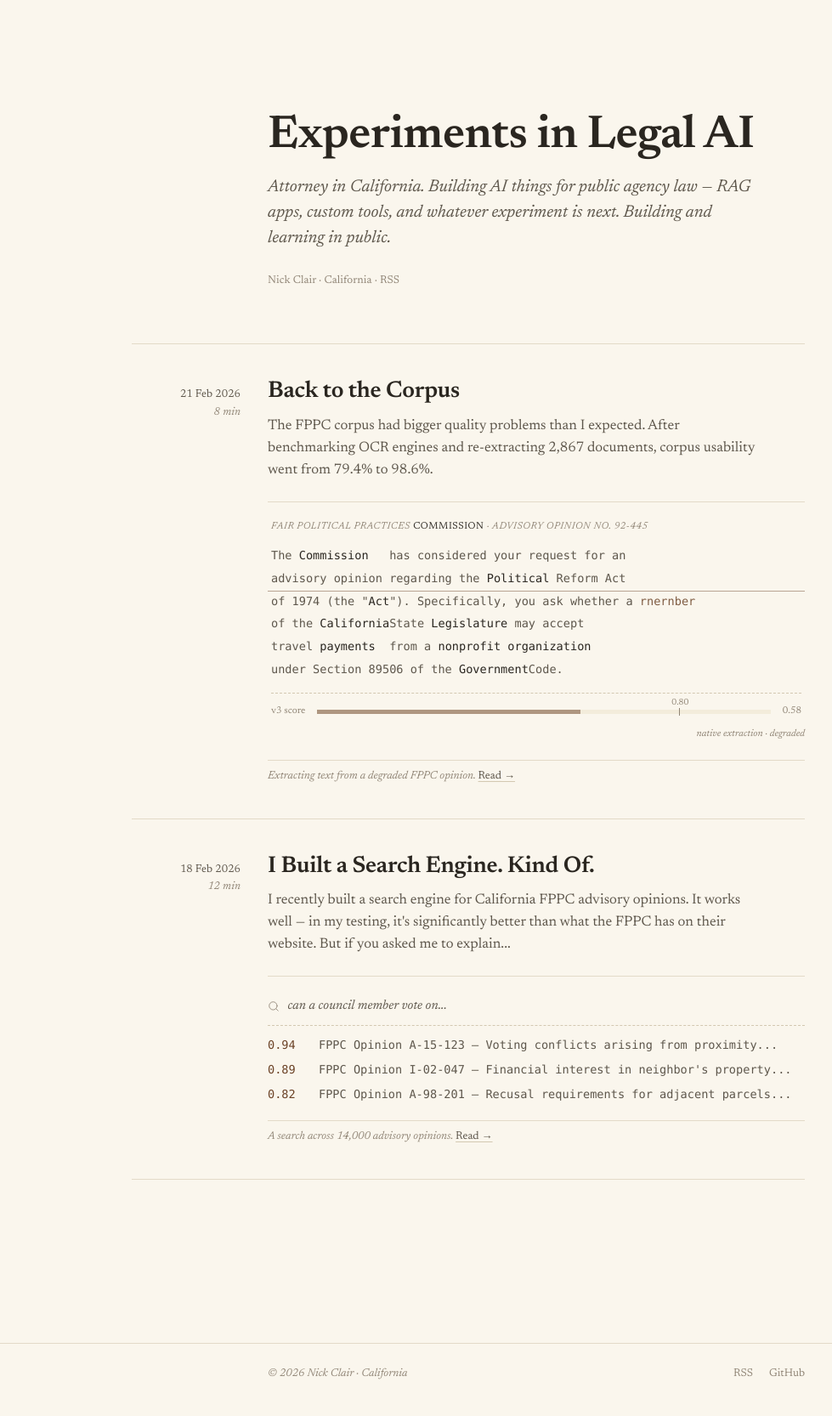
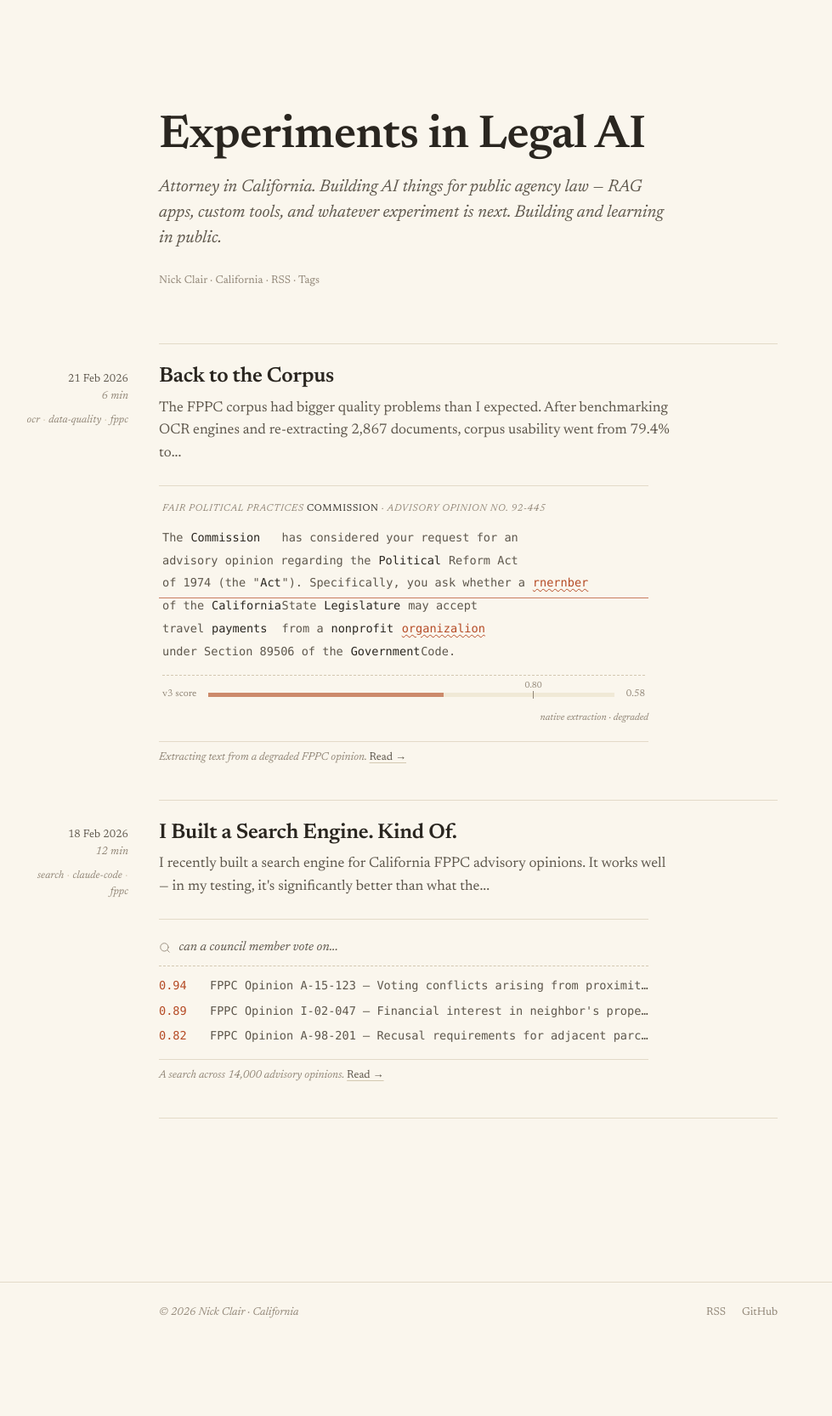
Before and after one commit to nomindnick/nomindnick.github.io, a Jekyll site: the page built from index.html, in a window 1280 px wide. Shown: the whole page at 85% size, without its empty margins (89-1068 px from the left). Built offline with Jekyll 4.4.1, drawn with Linux system fonts in a browser that asks for light colours; after the commit the page ends 1594 px from its top, so only the background shows below that.

Commit message:
Notebook: tags, /tags/ page, true-centered layout, animation polish
Layout: marginalia now floats absolutely in the left gutter so the main
column sits true-centered on the viewport (no more offset-right). Bumped
--measure to 50rem; --measure-body content cap is 42rem.

Tags: rendered in marginalia under date+reading-time, italic muted text
linking to /tags/#<slug>. New /tags/ page lists all tags as a jump-cloud
at top, then a section per tag with reverse-chrono post listings (no
plugin needed — uses site.tags).

Density: homepage excerpt now renders only when post body > 180 words,
so future short dev-diary posts will show title + tags without the
visual weight of an excerpt.

Animation polish: corrupted text shifts to a wavy red-orange underline
spell-check cue (replaces the crossfade-strikethrough), bumping
contrast on cream and removing the mid-transition merge artifacts.
Scan line opacity raised; .ocr-swap padding adds breathing room so
adjacent words like 'Government Code' don't visually merge during
the swap.

```diff
--- a/_layouts/home.html
+++ b/_layouts/home.html
@@ -7,23 +7,30 @@ layout: default
     <h1 class="site-title">{{ site.title }}</h1>
     <p class="site-bio">{{ site.author.bio }}</p>
     <p class="site-meta">
-      {{ site.author.name }}<span class="sep" aria-hidden="true"> &middot; </span>{{ site.author.location }}<span class="sep" aria-hidden="true"> &middot; </span><a href="{{ '/feed.xml' | relative_url }}">RSS</a>
+      {{ site.author.name }}<span class="sep" aria-hidden="true"> &middot; </span>{{ site.author.location }}<span class="sep" aria-hidden="true"> &middot; </span><a href="{{ '/feed.xml' | relative_url }}">RSS</a><span class="sep" aria-hidden="true"> &middot; </span><a href="{{ '/tags/' | relative_url }}">Tags</a>
     </p>
   </header>
 
   <main class="archive">
     {% for post in site.posts %}
-    {% assign words = post.content | number_of_words %}
-    {% assign minutes = words | divided_by: site.words_per_minute %}
+    {% assign body_words = post.content | strip_html | number_of_words %}
+    {% assign minutes = body_words | divided_by: site.words_per_minute %}
     {% if minutes < 1 %}{% assign minutes = 1 %}{% endif %}
     <article class="entry">
       <aside class="entry-margin">
         <time class="margin-date" datetime="{{ post.date | date_to_xmlschema }}">{{ post.date | date: "%-d %b %Y" }}</time>
         <span class="margin-meta">{{ minutes }} min</span>
+        {% if post.tags.size > 0 %}
+        <p class="margin-tags">
+          {% for tag in post.tags %}<a href="{{ '/tags/' | relative_url }}#{{ tag | slugify }}">{{ tag }}</a>{% unless forloop.last %} <span class="tag-sep" aria-hidden="true">·</span> {% endunless %}{% endfor %}
+        </p>
+        {% endif %}
       </aside>
       <div class="entry-main">
         <h2 class="entry-title"><a href="{{ post.url | relative_url }}">{{ post.title }}</a></h2>
-        <p class="entry-excerpt">{{ post.excerpt | strip_html | truncatewords: 36 }}</p>
+        {% if body_words > 180 %}
+        <p class="entry-excerpt">{{ post.excerpt | strip_html | truncatewords: 24 }}</p>
+        {% endif %}
 
         {% if post.animation %}
         <figure class="entry-figure">
--- a/assets/css/style.css
+++ b/assets/css/style.css
@@ -2,8 +2,8 @@
 ---
 /* ============================================================
    Notebook — Experiments in Legal AI
-   Cream paper, Newsreader serif, marginalia in a left gutter,
-   framed inline figures, asterism section separators.
+   Cream paper, Newsreader serif, marginalia floating in the left
+   gutter so the main column stays true-centered on the page.
    ============================================================ */
 
 :root {
@@ -11,22 +11,27 @@
   --mono: ui-monospace, "SF Mono", "JetBrains Mono", Menlo, Consolas, monospace;
 
   --paper:      #faf6ed;
-  --paper-deep: #f3ecdb;
+  --paper-deep: #f0e9d6;
   --ink:        #2a2620;
   --ink-soft:   #5e574c;
   --ink-mute:   #908576;
   --hairline:   #e3dac8;
   --hairline-2: #d3c8b1;
 
-  /* a single warm accent — used for link interactions only */
+  /* one warm accent — used for link interactions and the OCR highlight */
   --accent:     #6b4226;
+  --accent-hot: #b54b25;     /* a more saturated red-orange for animation accents */
 
-  --measure:    44rem;          /* main reading column */
-  --margin-w:   8rem;           /* width of marginalia gutter */
-  --gap:        2rem;           /* gap between marginalia and main */
+  --measure:    50rem;       /* main column width */
+  --margin-w:   8rem;        /* width of marginalia gutter */
+  --gap:        2.25rem;     /* gap between marginalia and main */
   --gutter:     clamp(1.25rem, 4vw, 2.25rem);
 
-  --fs-base:    1.0625rem;      /* 17px */
+  /* breakpoint where marginalia drops inline above each entry —
+     viewport must hold (margin + gap) on each side of the main column */
+  --bp-marginalia: 64rem;
+
+  --fs-base:    1.0625rem;   /* 17px */
   --lh-base:    1.62;
   --fs-small:   0.8125rem;
   --fs-meta:    0.875rem;
@@ -95,26 +100,24 @@ a:focus-visible {
 
 em, i { font-style: italic; }
 
-/* --- Page shell with marginalia gutter --- */
+/* --- Page shell — main column, true-centered on viewport --- */
 
 .page {
-  /* widthwise we accommodate margin + gap + main, centered on page */
-  max-width: calc(var(--margin-w) + var(--gap) + var(--measure));
+  max-width: var(--measure);
   margin: 0 auto;
   padding-left: var(--gutter);
   padding-right: var(--gutter);
+  position: relative;
 }
 
 /* --- Masthead --- */
 
 .masthead {
-  /* masthead aligns to the main column, not the marginalia gutter,
-     so the eye lands on it cleanly */
-  margin-left: calc(var(--margin-w) + var(--gap));
   padding-top: var(--space-7);
   padding-bottom: var(--space-5);
-  max-width: var(--measure);
 }
+
+.tags-masthead { padding-top: var(--space-6); }
 
 .site-title {
   font-size: clamp(2.4rem, 6vw, 3.4rem);
@@ -129,7 +132,7 @@ em, i { font-style: italic; }
   line-height: 1.5;
   color: var(--ink-soft);
   font-style: italic;
-  max-width: 36rem;
+  max-width: 38rem;
   margin: 0 0 var(--space-3);
 }
 
@@ -142,38 +145,41 @@ em, i { font-style: italic; }
 .site-meta a { color: var(--ink-mute); text-decoration-color: transparent; }
 .site-meta a:hover { color: var(--accent); text-decoration-color: var(--accent); }
 
-/* --- Archive (homepage) and Post entries share the marginalia layout --- */
+/* --- Archive entry — marginalia floats in left gutter --- */
 
 .archive {
   padding-bottom: var(--space-6);
 }
 
 .entry {
-  display: grid;
-  grid-template-columns: var(--margin-w) var(--gap) minmax(0, var(--measure));
-  align-items: baseline;
+  position: relative;
+  padding: var(--space-3) 0 var(--space-4);
+  border-top: 1px solid var(--hairline);
 }
-
-.archive .entry {
-  padding: var(--space-4) 0;
-  border-top: 1px solid var(--hairline);
+.archive .entry:first-child {
+  /* the very first entry: a bit more breathing room from masthead */
+  padding-top: var(--space-3);
 }
 .archive .entry:last-child {
   border-bottom: 1px solid var(--hairline);
 }
 
 .entry-margin {
-  grid-column: 1 / 2;
+  position: absolute;
+  top: var(--space-3);
+  left: 0;
+  margin-left: calc(-1 * (var(--margin-w) + var(--gap)));
+  width: var(--margin-w);
   text-align: right;
   font-size: var(--fs-small);
   color: var(--ink-mute);
   font-style: italic;
-  line-height: 1.4;
-  padding-top: 0.4rem;
+  line-height: 1.45;
+  padding-top: 0.45rem;
 }
 
 .entry-main {
-  grid-column: 3 / 4;
+  /* main content sits in normal flow — full width of .page */
 }
 
 .margin-date {
@@ -182,13 +188,34 @@ em, i { font-style: italic; }
   font-feature-settings: "onum" 1;
   letter-spacing: 0.005em;
   color: var(--ink-soft);
-  margin-bottom: 0.15rem;
+  margin-bottom: 0.1rem;
 }
 
 .margin-meta {
   display: block;
   font-feature-settings: "onum" 1;
   letter-spacing: 0.005em;
+}
+
+.margin-tags {
+  margin: 0.55rem 0 0;
+  font-style: normal;
+  font-size: 0.78rem;
+  letter-spacing: 0.005em;
+  line-height: 1.5;
+}
+.margin-tags a {
+  color: var(--ink-mute);
+  text-decoration-color: transparent;
+  font-style: italic;
+}
+.margin-tags a:hover {
+  color: var(--accent);
+  text-decoration-color: var(--accent);
+}
+.margin-tags .tag-sep {
+  color: var(--hairline-2);
+  margin: 0 0.05em;
 }
 
 .margin-back {
@@ -206,41 +233,52 @@ em, i { font-style: italic; }
   text-transform: lowercase;
   letter-spacing: 0.05em;
   color: var(--ink-mute);
+  display: block;
+  padding-top: 0.45rem;
 }
 
 /* --- Archive entry content --- */
 
 .entry-title {
-  font-size: 1.7rem;
+  font-size: 1.55rem;
   font-weight: 600;
   letter-spacing: -0.01em;
   line-height: 1.2;
-  margin-bottom: 0.6rem;
+  margin-bottom: 0.55rem;
 }
 .entry-title a {
   color: var(--ink);
   text-decoration: none;
+  background-image: linear-gradient(var(--accent), var(--accent));
+  background-size: 0% 1px;
+  background-repeat: no-repeat;
+  background-position: 0 100%;
+  transition: background-size 0.4s var(--ease-out), color 0.25s var(--ease-out);
 }
-.entry-title a:hover { color: var(--accent); }
+.entry-title a:hover {
+  color: var(--accent);
+  background-size: 100% 1px;
+}
 
 .entry-excerpt {
-  font-size: 1.05rem;
+  font-size: 1.0625rem;
   line-height: 1.55;
   color: var(--ink-soft);
   margin: 0 0 var(--space-2);
-  max-width: 36rem;
+  max-width: 38rem;
 }
 
-/* --- Inline figure (within entries) --- */
+/* --- Inline figure (within homepage entries) --- */
 
 .entry-figure {
   margin: var(--space-3) 0 0;
+  max-width: 36rem;
 }
 
 .figure-frame {
   border-top: 1px solid var(--hairline);
   border-bottom: 1px solid var(--hairline);
-  padding: 1.25rem 0;
+  padding: 1.1rem 0;
 }
 
 .figure-caption {
@@ -262,13 +300,7 @@ em, i { font-style: italic; }
 .post {
   padding-top: var(--space-5);
   padding-bottom: var(--space-5);
-}
-
-.post-margin {
-  /* on post pages the marginalia floats but stays aligned to the title */
-  position: sticky;
-  top: 2rem;
-  align-self: start;
+  border-top: none;
 }
 
 .post-title {
@@ -279,6 +311,7 @@ em, i { font-style: italic; }
   margin-bottom: var(--space-3);
   hanging-punctuation: first last;
   font-optical-sizing: auto;
+  max-width: 42rem;
 }
 
 /* --- Article body --- */
@@ -288,6 +321,7 @@ em, i { font-style: italic; }
   line-height: var(--lh-base);
   color: var(--ink);
   hanging-punctuation: first last;
+  max-width: 42rem;
 }
 
 /* Indented paragraphs (book-style), no extra margin between them */
@@ -295,9 +329,8 @@ em, i { font-style: italic; }
   margin: 0;
   text-indent: 1.5em;
 }
-.post-body > p + p { margin-top: 0; }
 
-/* First paragraph after a heading or the title gets no indent */
+/* First paragraph after a heading or other block-level breaker has no indent */
 .post-body > p:first-child,
 .post-body > h2 + p,
 .post-body > h3 + p,
@@ -308,12 +341,11 @@ em, i { font-style: italic; }
 .post-body > pre + p,
 .post-body > table + p,
 .post-body > ul + p,
-.post-body > ol + p {
+.post-body > ol + p,
+.post-body > figure + p {
   text-indent: 0;
   margin-top: 1em;
 }
-
-.post-body > p + p { text-indent: 1.5em; }
 
 .post-body h2 {
   font-size: 1.55rem;
@@ -349,6 +381,7 @@ em, i { font-style: italic; }
   color: var(--ink-soft);
   font-style: italic;
 }
+.post-body blockquote p { text-indent: 0 !important; }
 
 .post-body code {
   font-family: var(--mono);
@@ -389,6 +422,7 @@ em, i { font-style: italic; }
 
 .post-body ul, .post-body ol { padding-left: 1.4rem; }
 .post-body li { margin-bottom: 0.4em; }
+.post-body li p { text-indent: 0; }
 
 /* hr in body becomes a centered asterism */
 .post-body hr {
@@ -411,27 +445,17 @@ em, i { font-style: italic; }
 .post-body .ocr-animation-wrapper,
 .post-body .search-animation-wrapper {
   margin: var(--space-3) 0;
+  padding: 0.4rem 0 0.5rem;
+  border-top: 1px solid var(--hairline);
+  border-bottom: 1px solid var(--hairline);
 }
-.post-body .ocr-animation-wrapper::before,
-.post-body .search-animation-wrapper::before,
-.post-body .ocr-animation-wrapper::after,
-.post-body .search-animation-wrapper::after {
-  content: "";
-  display: block;
-  border-top: 1px solid var(--hairline);
-}
-.post-body .ocr-animation-wrapper::after,
-.post-body .search-animation-wrapper::after {
-  border-top: 0;
-  border-bottom: 1px solid var(--hairline);
-  margin-bottom: 0.4em;
-}
+
 .post-body .ocr-animation-wrapper > .ocr-demo,
 .post-body .search-animation-wrapper > .search-viz {
-  margin: 1.25rem 0 0.75rem;
+  margin: 1rem 0 0.5rem;
 }
 
-/* --- Animation styling on cream paper --- */
+/* --- Animation styling (cream paper, warm accent) --- */
 
 .ocr-demo, .search-viz {
   background: transparent;
@@ -443,9 +467,10 @@ em, i { font-style: italic; }
 }
 
 .ocr-page { position: relative; padding: 0 0.25rem; }
+
 .ocr-doc-header {
   font-size: 0.72rem;
-  letter-spacing: 0.05em;
+  letter-spacing: 0.06em;
   text-transform: uppercase;
   color: var(--ink-mute);
   margin-bottom: 0.85rem;
@@ -454,32 +479,50 @@ em, i { font-style: italic; }
   font-style: italic;
 }
 .ocr-doc-header span { color: var(--ink); font-style: normal; }
+
 .ocr-text-lines { display: flex; flex-direction: column; gap: 0.32rem; line-height: 1.6; }
-.ocr-swap { position: relative; display: inline-block; }
+.ocr-swap {
+  position: relative;
+  display: inline-block;
+  /* small horizontal padding so adjacent text doesn't visually crowd
+     when corrupted/clean widths differ slightly */
+  padding: 0 0.05em;
+}
 .ocr-corrupted, .ocr-clean {
   display: inline-block;
   transition: opacity 0.4s var(--ease-out);
+  white-space: nowrap;
 }
-.ocr-corrupted { color: var(--accent); opacity: 0.85; }
+.ocr-corrupted {
+  color: var(--accent-hot);
+  /* faint underline gives a "spell-check" cue without strikethrough */
+  text-decoration: underline wavy var(--accent-hot);
+  text-decoration-thickness: 1px;
+  text-underline-offset: 0.18em;
+}
 .ocr-clean {
   position: absolute; left: 0; top: 0;
-  opacity: 0; color: var(--ink);
+  opacity: 0;
+  color: var(--ink);
+  padding: 0 0.05em;
 }
 .ocr-swap.fixed .ocr-corrupted { opacity: 0; }
 .ocr-swap.fixed .ocr-clean { opacity: 1; }
 
 .ocr-scan-line {
   position: absolute; left: 0; right: 0; top: 0;
-  height: 1px; background: var(--accent);
-  opacity: 0; pointer-events: none;
+  height: 1px;
+  background: var(--accent-hot);
+  opacity: 0;
+  pointer-events: none;
 }
 .ocr-scan-line.active {
-  opacity: 0.45;
+  opacity: 0.7;
   animation: scan 3.5s linear forwards;
 }
 @keyframes scan {
-  from { transform: translateY(2.2rem); }
-  to   { transform: translateY(8.5rem); }
+  from { top: 1.8rem; }
+  to   { top: calc(100% - 2.2rem); }
 }
 
 .ocr-score-bar {
@@ -488,7 +531,7 @@ em, i { font-style: italic; }
   gap: 0.85rem;
   align-items: center;
   margin-top: 1rem;
-  padding-top: 0.75rem;
+  padding-top: 0.85rem;
   border-top: 1px dashed var(--hairline-2);
   font-size: 0.72rem;
   font-feature-settings: "tnum" 1;
@@ -503,12 +546,12 @@ em, i { font-style: italic; }
 }
 .ocr-score-fill {
   position: absolute; left: 0; top: 0; bottom: 0;
-  background: var(--accent);
-  opacity: 0.5;
+  background: var(--accent-hot);
+  opacity: 0.6;
   width: 58%;
-  transition: width 0.6s var(--ease-out), opacity 0.4s var(--ease-out);
+  transition: width 0.6s var(--ease-out), opacity 0.4s var(--ease-out), background 0.4s var(--ease-out);
 }
-.ocr-score-fill.improved { opacity: 1; width: 92%; }
+.ocr-score-fill.improved { opacity: 1; background: var(--accent); width: 92%; }
 .ocr-threshold-label {
   position: absolute; right: 20%; top: -1rem;
   font-size: 0.65rem; color: var(--ink-mute); transform: translateX(50%);
@@ -553,7 +596,7 @@ em, i { font-style: italic; }
   align-items: baseline;
 }
 .result-score {
-  color: var(--accent);
+  color: var(--accent-hot);
   font-feature-settings: "tnum" 1;
   font-weight: 500;
 }
@@ -580,6 +623,7 @@ em, i { font-style: italic; }
 
 .further-reading {
   padding: var(--space-3) 0 var(--space-4);
+  border-top: none;
 }
 
 .fr-list {
@@ -620,6 +664,91 @@ em, i { font-style: italic; }
 .fr-link:hover { color: var(--accent); }
 .fr-link:hover .fr-date { color: var(--accent); }
 
+/* --- Tags page --- */
+
+.tag-cloud {
+  margin: var(--space-3) 0 0;
+  font-size: 1rem;
+  line-height: 1.7;
+  color: var(--ink-soft);
+}
+.tag-cloud-item {
+  text-decoration: none;
+  color: var(--ink);
+  background-image: linear-gradient(var(--accent), var(--accent));
+  background-size: 0% 1px;
+  background-repeat: no-repeat;
+  background-position: 0 100%;
+  transition: background-size 0.3s var(--ease-out), color 0.25s var(--ease-out);
+}
+.tag-cloud-item:hover { color: var(--accent); background-size: 100% 1px; }
+.tag-count {
+  font-size: 0.72rem;
+  color: var(--ink-mute);
+  vertical-align: super;
+  margin-left: 0.18em;
+  font-feature-settings: "onum" 1;
+  font-style: italic;
+}
+.tag-cloud-sep { color: var(--hairline-2); margin: 0 0.15em; }
+
+.tags-archive {
+  padding-bottom: var(--space-6);
+}
+
+.tag-section {
+  padding: var(--space-3) 0 var(--space-4);
+  border-top: 1px solid var(--hairline);
+  /* compensate for sticky-anchor jumps so the heading isn't hidden */
+  scroll-margin-top: 1.5rem;
+}
+.tag-section:last-child { border-bottom: 1px solid var(--hairline); }
+
+.tag-heading {
+  display: flex;
+  justify-content: space-between;
+  align-items: baseline;
+  gap: 1rem;
+  margin-bottom: var(--space-2);
+}
+.tag-heading-name {
+  font-size: 1.45rem;
+  font-weight: 600;
+  letter-spacing: -0.008em;
+  font-optical-sizing: auto;
+}
+.tag-heading-count {
+  font-size: var(--fs-small);
+  color: var(--ink-mute);
+  font-style: italic;
+  font-feature-settings: "onum" 1;
+}
+
+.tag-post-list {
+  list-style: none;
+  padding: 0;
+  margin: 0;
+}
+.tag-post-item {
+  display: grid;
+  grid-template-columns: 7rem 1fr;
+  gap: 1rem;
+  align-items: baseline;
+  padding: 0.45rem 0;
+}
+.tag-post-date {
+  font-size: var(--fs-small);
+  color: var(--ink-mute);
+  font-feature-settings: "onum" 1;
+  font-style: italic;
+}
+.tag-post-link {
+  font-size: 1.025rem;
+  color: var(--ink);
+  text-decoration-color: var(--hairline-2);
+}
+.tag-post-link:hover { color: var(--accent); text-decoration-color: var(--accent); }
+
 /* --- Footer --- */
 
 .site-footer {
@@ -629,12 +758,10 @@ em, i { font-style: italic; }
 }
 
 .footer-inner {
-  max-width: calc(var(--margin-w) + var(--gap) + var(--measure));
+  max-width: var(--measure);
   margin: 0 auto;
   padding-left: var(--gutter);
   padding-right: var(--gutter);
-  /* offset to align with main column for visual continuity */
-  padding-left: calc(var(--gutter) + var(--margin-w) + var(--gap));
   display: flex;
   justify-content: space-between;
   align-items: baseline;
@@ -657,74 +784,62 @@ em, i { font-style: italic; }
 .footer-links a:first-child { margin-left: 0; }
 .footer-links a:hover { color: var(--accent); text-decoration-color: var(--accent); }
 
-/* --- Mobile: marginalia collapses inline above each entry --- */
+/* --- Responsive: marginalia drops inline below the breakpoint --- */
 
-@media (max-width: 760px) {
+@media (max-width: 64rem) {
   :root {
     --space-7: 5rem;
   }
 
-  .page {
-    max-width: 100%;
-  }
-
-  .masthead {
+  .entry-margin {
+    position: static;
     margin-left: 0;
-    padding-top: var(--space-5);
-  }
-
-  .site-title { font-size: 2.1rem; }
-
-  .entry {
-    grid-template-columns: 1fr;
-    gap: 0;
-  }
-
-  .entry-margin,
-  .entry-main {
-    grid-column: 1 / -1;
-  }
-
-  .entry-margin {
+    width: auto;
     text-align: left;
-    margin-bottom: 0.55rem;
     padding-top: 0;
+    margin-bottom: 0.75rem;
     font-style: normal;
     display: flex;
-    gap: 0.65rem;
+    flex-wrap: wrap;
     align-items: baseline;
+    gap: 0 0.65rem;
   }
 
   .margin-date,
   .margin-meta {
     display: inline;
   }
-
   .margin-meta::before {
-    content: "·  ";
-    margin-right: 0.2rem;
+    content: "·";
+    margin-right: 0.55rem;
     color: var(--hairline-2);
   }
 
-  .post-margin {
-    position: static;
+  .margin-tags {
+    margin: 0;
+    flex-basis: 100%;
+    margin-top: 0.25rem;
   }
 
   .margin-back {
-    margin: 0 0 var(--space-2);
+    flex-basis: 100%;
+    margin: 0 0 0.5rem;
   }
-  .margin-back + .margin-date,
-  .margin-back + .margin-date + .margin-meta {
-    display: inline;
+  .margin-label {
+    padding-top: 0;
+    margin-bottom: 0.25rem;
   }
+}
 
-  .footer-inner {
-    padding-left: var(--gutter);
-    flex-direction: column;
-  }
-
+@media (max-width: 40rem) {
+  .site-title { font-size: 2rem; }
   .post-title { font-size: 1.85rem; }
   .ocr-demo, .search-viz { font-size: 0.78rem; }
+  .footer-inner { flex-direction: column; }
+  .tag-post-item {
+    grid-template-columns: 1fr;
+    gap: 0.1rem;
+  }
 }
 
 @media (prefers-reduced-motion: reduce) {
```
Also changed, not shown: _layouts/post.html (+10 -5 lines), _pages/tags.html (added, +42 -0 lines).
